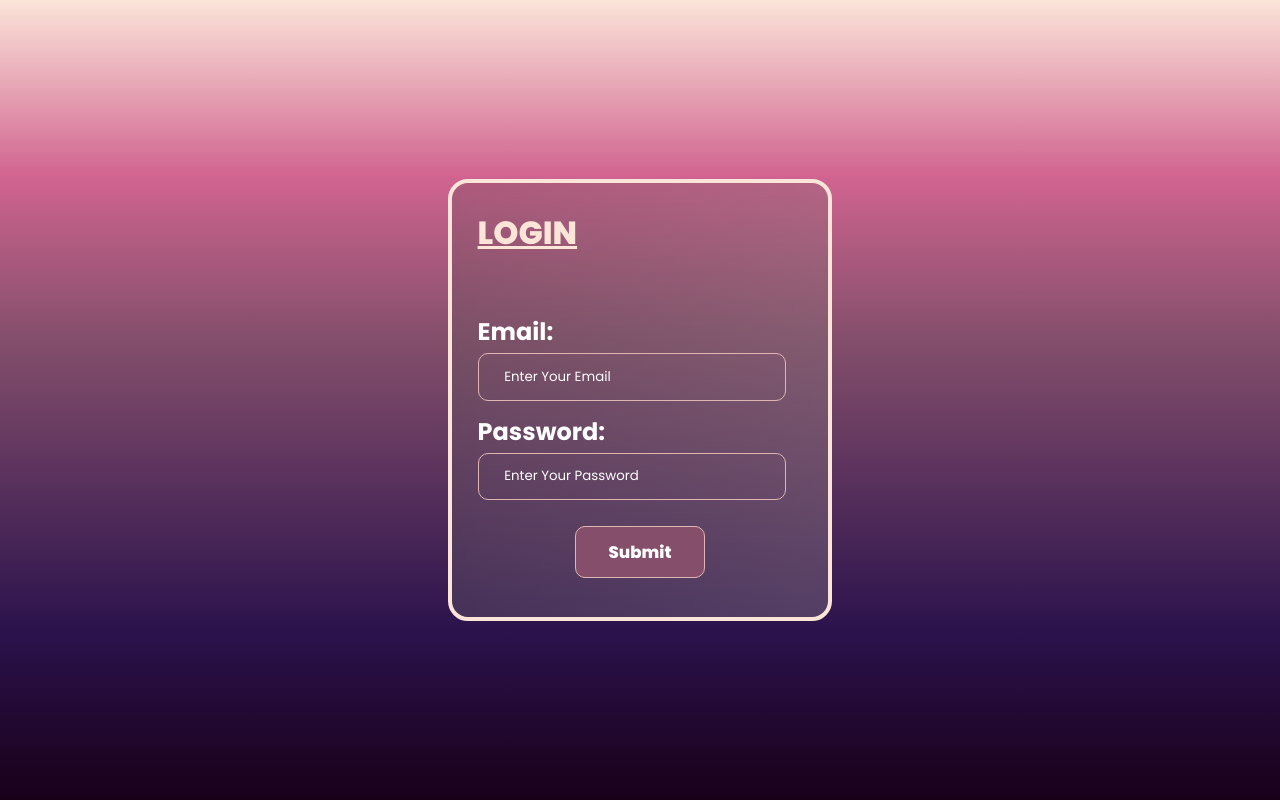
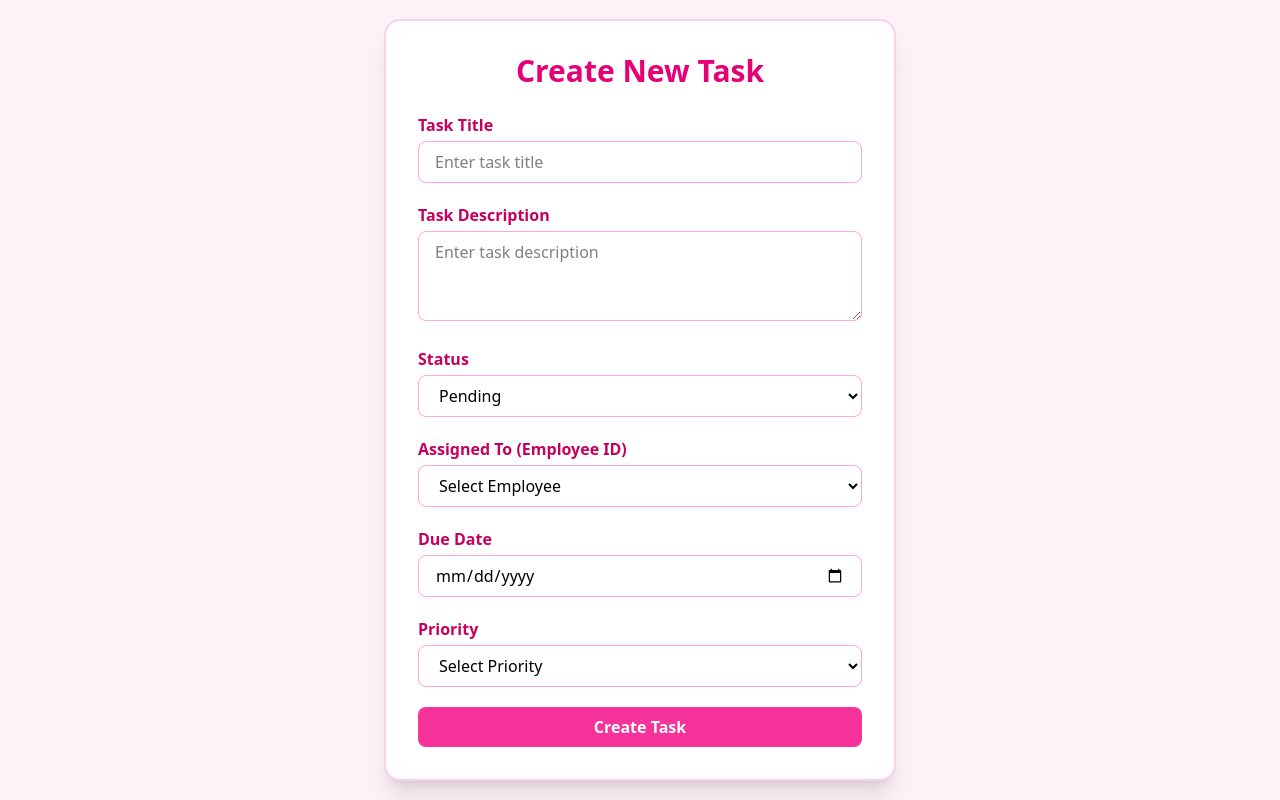
Before and after one commit to shivanshumangal007-dev/DutySync, a React (Vite) app in the folder frontend/: page / in a window 1280 px wide. Built offline with nearby package versions, Linux system fonts and the light colour scheme; a web font is replaced by a local one.

Commit message:
admin dashboard using tailwind

```diff
--- a/frontend/package.json
+++ b/frontend/package.json
@@ -10,11 +10,13 @@
     "preview": "vite preview"
   },
   "dependencies": {
+    "@tailwindcss/vite": "^4.1.18",
     "axios": "^1.13.2",
     "gsap": "^3.14.2",
     "react": "^19.2.0",
     "react-dom": "^19.2.0",
-    "react-router-dom": "^7.12.0"
+    "react-router-dom": "^7.12.0",
+    "tailwindcss": "^4.1.18"
   },
   "devDependencies": {
     "@eslint/js": "^9.39.1",
--- a/frontend/src/components/TaskDIv.jsx
+++ b/frontend/src/components/TaskDIv.jsx
@@ -1,6 +1,5 @@
 import React, { use, useEffect, useRef, useState } from "react";
 import axios from "axios";
-import {useNavigate} from "react-router-dom";
 import gsap from "gsap";
 const TaskDiv = ({ tasks, setTasks, setStats }) => {
   // const [task, setTasks] = useState([]);
@@ -57,8 +56,8 @@ const TaskDiv = ({ tasks, setTasks, setStats }) => {
     try {
       const response = await axios.patch(
         `http://127.0.0.1:8000/task/${taskId}/update/`,
-        { status: "COMPLETED" }, // Data being sent
-        { withCredentials: true }, // Keeps you logged in
+        { status: "COMPLETED" },
+        { withCredentials: true },
       );
 
       console.log(response.data.message);
--- a/frontend/src/index.css
+++ b/frontend/src/index.css
@@ -1,4 +1,7 @@
 @import url("https://fonts.googleapis.com/css2?family=Poppins:ital,wght@0,100;0,200;0,300;0,400;0,500;0,600;0,700;0,800;0,900;1,100;1,200;1,300;1,400;1,500;1,600;1,700;1,800;1,900&family=Zalando+Sans+Expanded:ital,wght@0,200..900;1,200..900&display=swap");
+
+
+
 
 :root {
   --bg-1: #fbe4d8;
@@ -8,16 +11,15 @@
   --bg-5: #2b124c;
   --bg-6: #190019;
 }
-
+/*
 * {
   margin: 0;
   padding: 0;
   box-sizing: border-box;
   color: white;
-  /* font-family: "Zalando Sans Expanded", sans-serif; */
   font-family: "Poppins", sans-serif;
-  /* outline: orangered 2px solid; */
-}
+} */
+@import "tailwindcss";
 
 html,
 body {
--- /dev/null
+++ b/frontend/src/pages/AdminDashboard.jsx
@@ -0,0 +1,163 @@
+import axios from "axios";
+import React, { useState } from "react";
+
+const AdminDashboard = () => {
+  // ✅ Separate states for each field
+  const [title, setTitle] = useState("");
+  const [description, setDescription] = useState("");
+  const [status, setStatus] = useState("Pending");
+  const [assigned_to, setAssignedTo] = useState("");
+  const [due_date, setDueDate] = useState("");
+  const [priority, setPriority] = useState("");
+
+  // ✅ Submit Handler
+  const handleSubmit = (e) => {
+    e.preventDefault();
+
+
+    // ✅ Task Object according to schema
+    const taskData = {
+      title: title,
+      description: description,
+      status: status,
+      assigned_to: assigned_to,
+      due_date: due_date,
+      priority: priority,
+    };
+
+    try {
+        const response = axios.post("http://127.0.0.1:8000/admin_/newTask", taskData, {
+          withCredentials: true,
+        });
+        console.log(response.data);
+        console.log("Task Created:", taskData);
+    } catch (error) {
+        console.log(error, "error in creating task");
+    }
+    alert("✅ Task Created Successfully!");
+  };
+
+  return (
+    <div className="bg-pink-50 min-h-screen flex justify-center items-center">
+      {/* Form Container */}
+      <div className="bg-white shadow-xl rounded-2xl p-8 w-full max-w-lg border-2 border-pink-200">
+        {/* Title */}
+        <h2 className="text-3xl font-bold text-pink-600 text-center mb-6">
+          Create New Task
+        </h2>
+
+        {/* Form */}
+        <form onSubmit={handleSubmit} className="space-y-5">
+          {/* ✅ Title */}
+          <div>
+            <label className="block text-pink-700 font-semibold mb-1">
+              Task Title
+            </label>
+            <input
+              type="text"
+              value={title}
+              onChange={(e) => setTitle(e.target.value)}
+              placeholder="Enter task title"
+              className="w-full px-4 py-2 border border-pink-300 rounded-lg
+              focus:ring-2 focus:ring-pink-400 outline-none"
+            />
+          </div>
+
+          {/* ✅ Description */}
+          <div>
+            <label className="block text-pink-700 font-semibold mb-1">
+              Task Description
+            </label>
+            <textarea
+              value={description}
+              onChange={(e) => setDescription(e.target.value)}
+              placeholder="Enter task description"
+              rows="3"
+              className="w-full px-4 py-2 border border-pink-300 rounded-lg
+              focus:ring-2 focus:ring-pink-400 outline-none"
+            ></textarea>
+          </div>
+
+          {/* ✅ Status */}
+          <div>
+            <label className="block text-pink-700 font-semibold mb-1">
+              Status
+            </label>
+            <select
+              value={status}
+              onChange={(e) => setStatus(e.target.value)}
+              className="w-full px-4 py-2 border border-pink-300 rounded-lg
+              focus:ring-2 focus:ring-pink-400 outline-none"
+            >
+              <option value="Pending">Pending</option>
+              <option value="In Progress">In Progress</option>
+              <option value="Completed">Completed</option>
+            </select>
+          </div>
+
+          {/* ✅ Assigned To */}
+          <div>
+            <label className="block text-pink-700 font-semibold mb-1">
+              Assigned To (Employee ID)
+            </label>
+            <select
+              value={assigned_to}
+              onChange={(e) => setAssignedTo(e.target.value)}
+              className="w-full px-4 py-2 border border-pink-300 rounded-lg
+              focus:ring-2 focus:ring-pink-400 outline-none"
+            >
+              <option value="">Select Employee</option>
+              <option value="EMP001">EMP001</option>
+              <option value="EMP002">EMP002</option>
+              <option value="EMP003">EMP003</option>
+              <option value="EMP004">EMP004</option>
+            </select>
+          </div>
+
+          {/* ✅ Due Date */}
+          <div>
+            <label className="block text-pink-700 font-semibold mb-1">
+              Due Date
+            </label>
+            <input
+              type="date"
+              value={due_date}
+              onChange={(e) => setDueDate(e.target.value)}
+              className="w-full px-4 py-2 border border-pink-300 rounded-lg
+              focus:ring-2 focus:ring-pink-400 outline-none"
+            />
+          </div>
+
+          {/* ✅ Priority */}
+          <div>
+            <label className="block text-pink-700 font-semibold mb-1">
+              Priority
+            </label>
+            <select
+              value={priority}
+              onChange={(e) => setPriority(e.target.value)}
+              className="w-full px-4 py-2 border border-pink-300 rounded-lg
+              focus:ring-2 focus:ring-pink-400 outline-none"
+            >
+              <option value="">Select Priority</option>
+              <option value="Low">Low</option>
+              <option value="Medium">Medium</option>
+              <option value="High">High</option>
+            </select>
+          </div>
+
+          {/* ✅ Submit Button */}
+          <button
+            type="submit"
+            className="w-full bg-pink-500 text-white py-2 rounded-lg font-bold
+            hover:bg-pink-600 transition duration-300"
+          >
+            Create Task
+          </button>
+        </form>
+      </div>
+    </div>
+  );
+};;
+
+export default AdminDashboard;
--- a/frontend/src/pages/EmplyoeeDashboard.jsx
+++ b/frontend/src/pages/EmplyoeeDashboard.jsx
@@ -24,13 +24,9 @@ const EmplyoeeDashboard = () => {
           withCredentials: true,
         });
 
-        // console.log(response.data.userDetails.username);
         setName(response.data.userDetails.username);
         setTasks(response.data.tasks);
         setStats(response.data.stats);
-
-        // console.log(name);
-        // console.log(task);
       } catch (error) {
         console.log("error infetching data", error);
       }
--- a/frontend/src/pages/MainPage.jsx
+++ b/frontend/src/pages/MainPage.jsx
@@ -1,12 +1,16 @@
 import React from 'react'
 import Login from './Login'
 import Loader from './loader'
+import AdminDashboard from './adminDashboard'
 
 const MainPage = () => {
   return (
     <div>
-      <Loader/>
-      <Login/>
+      {/* <Loader/>
+
+      <Login/> */}
+
+      <AdminDashboard/>
     </div>
   )
 }
--- a/frontend/vite.config.js
+++ b/frontend/vite.config.js
@@ -1,8 +1,9 @@
 import { defineConfig } from "vite";
 import react from "@vitejs/plugin-react";
+import tailwindcss from "@tailwindcss/vite";
 
 export default defineConfig({
-  plugins: [react()],
+  plugins: [react(), tailwindcss()],
   server: {
     host: "127.0.0.1", // 👈 IMPORTANT
     port: 5173,
```
Also changed, not shown: 1 other file (tests, documents, lock files or other folders).
